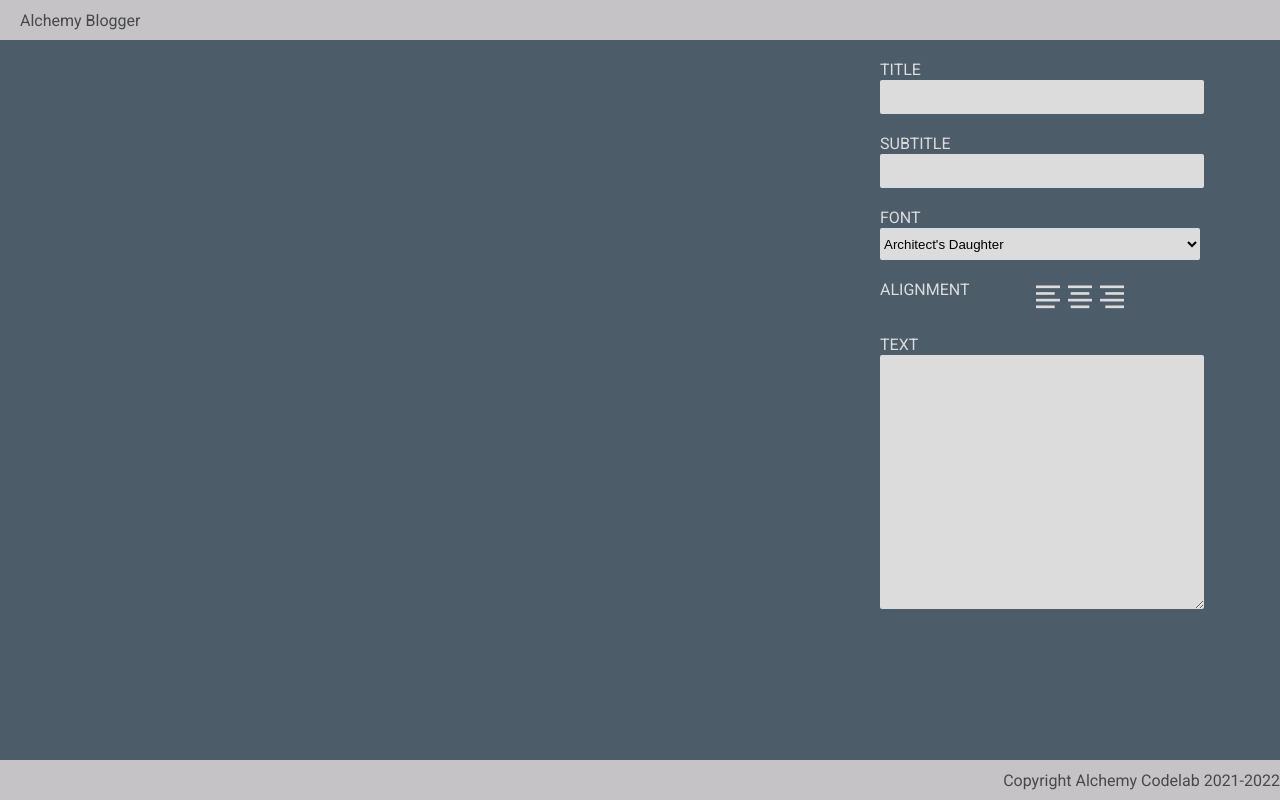
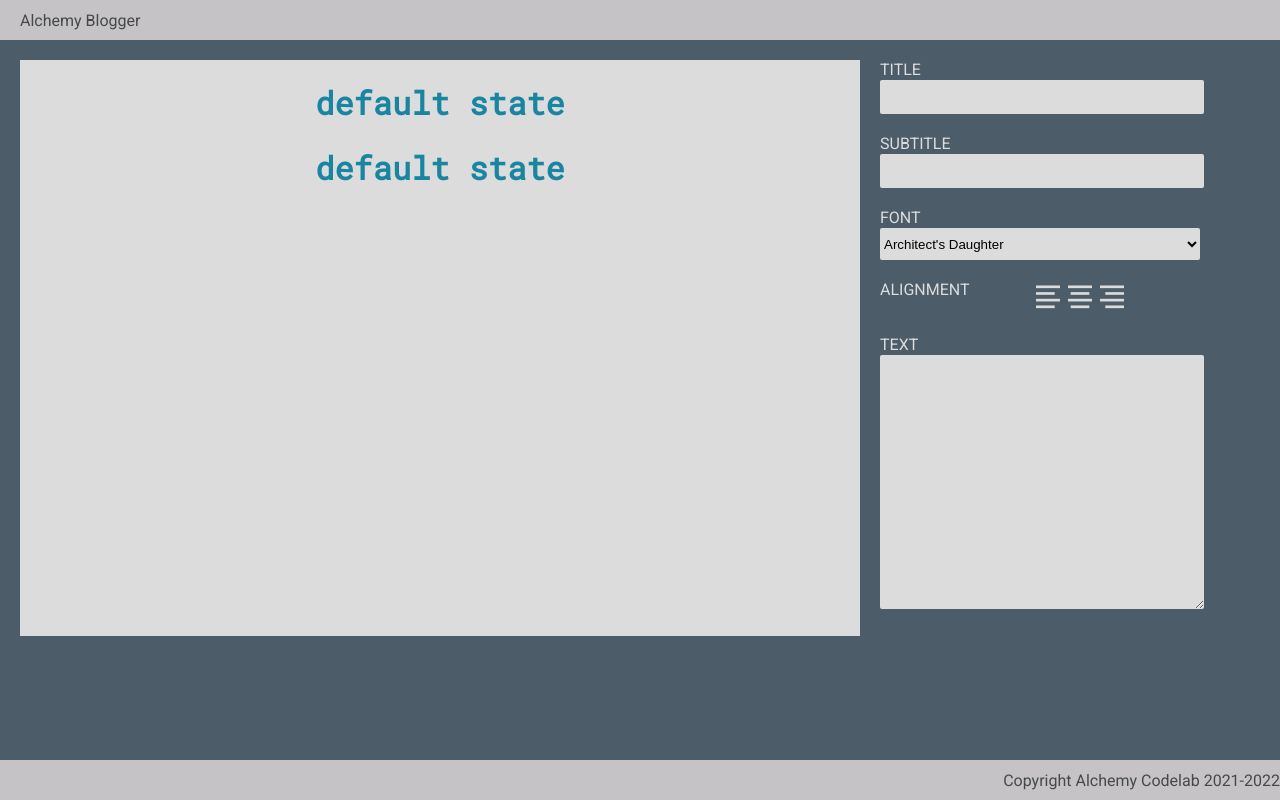
Before and after one commit to charlescrabtree/react-blog-builder, a React (Create React App) app: page / in a window 1280 px wide. Built offline with nearby package versions, Linux system fonts and the light colour scheme; a web font is replaced by a local one.

Commit message:
added variables to preview in preview.js

```diff
--- a/src/components/Preview/Preview.js
+++ b/src/components/Preview/Preview.js
@@ -2,7 +2,16 @@ import React from 'react';
 
 import './Preview.css';
 
-export default function Preview() {
+export default function Preview({ title, subtitle, text, align, font }) {
+
+  return (
+    <div className={`preview ${ font }`} style={{ textAlign: align }}>
+      <h1>{title}</h1>
+      <h1>{subtitle}</h1>
+      <h1>{text}</h1>
+    </div>
+  );
+}
 // implement a Preview screen here
 //  Note - the HTML should have the following structure
 //  the main div should have a class of preview and the font-name prop
@@ -13,6 +22,3 @@ export default function Preview() {
 //   <h3> Blog Subtitle</h3>
 //   <p>This is some blog text. </p>
 // </div>
-
-  return <></>;
-}
```
Lines whose indentation alone changed are shown as unchanged.
